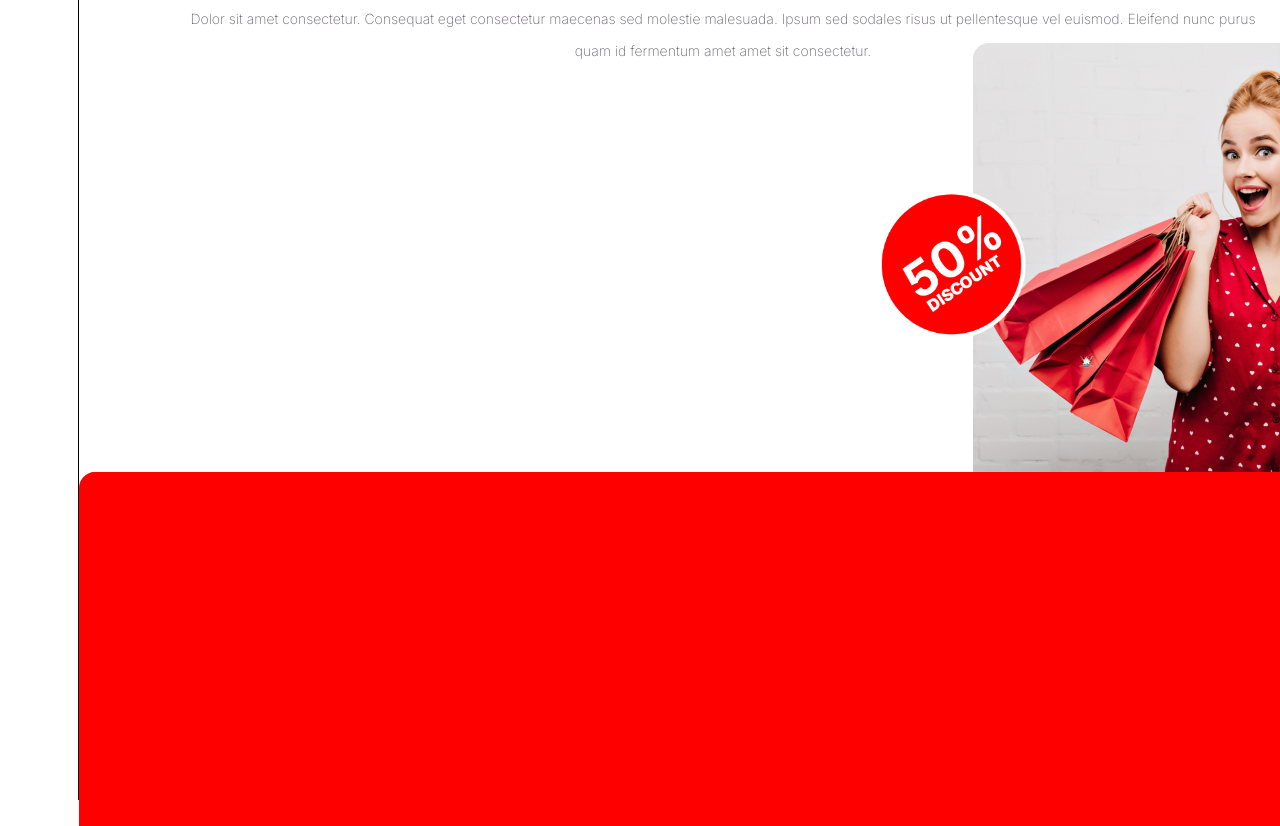
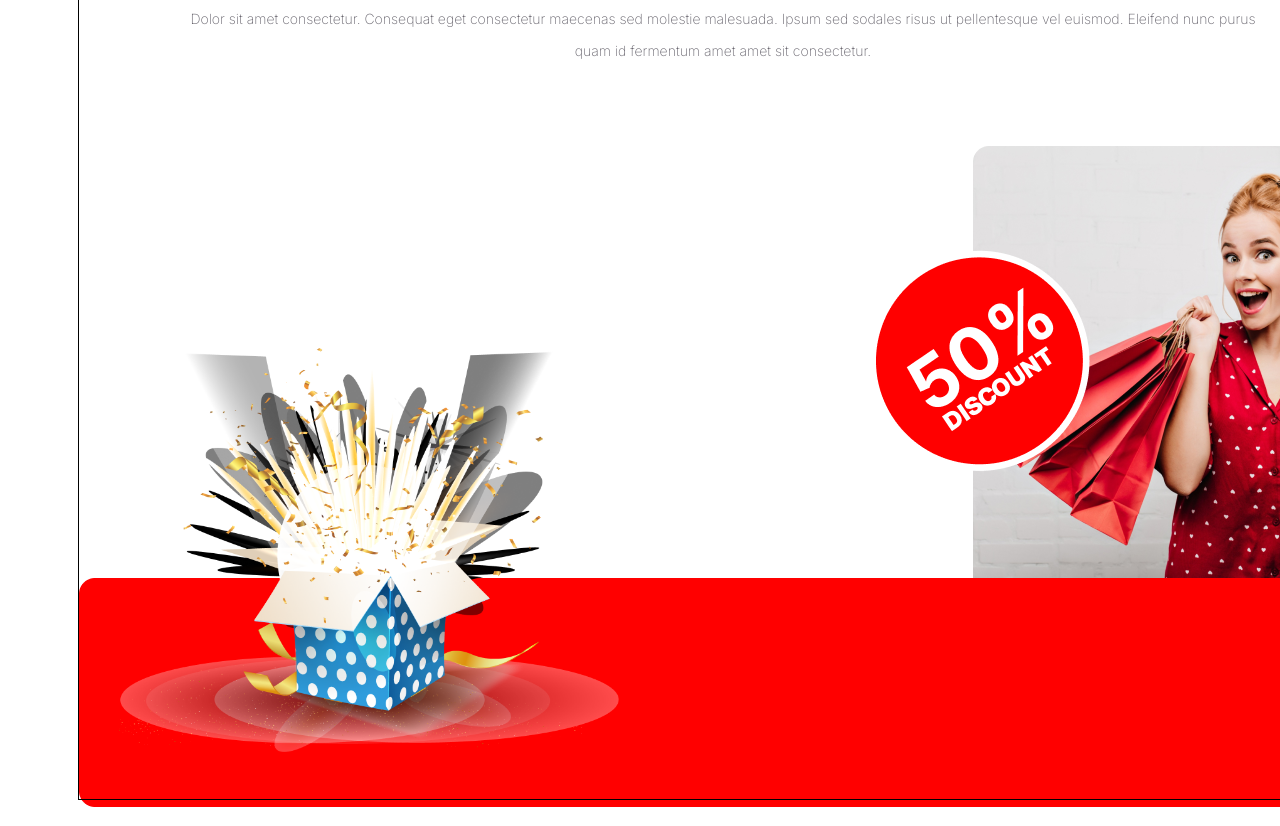
Before and after one commit to mr9asif/batch9-Assignment-1, a plain HTML site: page index.html in a window 1280 px wide. Shown: the part 3394-4220 px from the top of the page. Drawn offline with Linux system fonts and the light colour scheme.

Commit message:
added new

```diff
--- a/index.html
+++ b/index.html
@@ -77,7 +77,7 @@
                     <img src="./Resources/Group 44.png" alt="" class="img-4-six">
                     <img src="./Resources/Rectangle 2.png" alt="" class="img-2-six">
                 </section>
-                 <img src="./Resources/Group 75.png" alt="" class="img-6-six">
+                 <!-- <img src="./Resources/Group 75.png" alt="" class="img-6-six">  -->
                 </div>
                <div class="seven-div">
                 <section class="sec-7-1">
--- a/style/style.css
+++ b/style/style.css
@@ -309,11 +309,11 @@ background: linear-gradient(180deg, #070211 0%);
     line-height: 32px; /* 160% */
     margin-left: 110px;
 }
-.img-2-six{
+/* .img-2-six{
     width: 1320px;
     height: 429px;
     /* flex-shrink: 0; */
-    border-radius: 16px 0px 16px 16px;
+    /* border-radius: 16px 0px 16px 16px;
     background: #F00;
     align-items: baseline;
     margin-top: 100px;
@@ -322,31 +322,56 @@ background: linear-gradient(180deg, #070211 0%);
     width: 400px;
     height: 400px;
     z-index: 7;
-    position: inherit;
+    position: inherit; */
 
-}
-.img-1-six{
+/* }
+/* .img-1-six{
      width: 15px;
     height: 12px;
      flex-shrink: 0;  */
-     margin-top: 160px;
+     /* margin-top: 160px;
     position: relative;
     margin-left: 1000px;
-}
-.img-3-six{
+} */
+/* .img-3-six{
  position: absolute;
  margin-left: -125px;
  margin-top: -38px;
  z-index: -1;
 
-}
-.img-4-six{
+}  */
+ /* .img-4-six{
     width: 206.841px;
     height: 206.841px;
     flex-shrink: 0;
     margin-left: -250px;
     margin-top: 80px;
     z-index: 5;
+} */
+
+/* try//////////////////// */
+
+.img-2-six{
+    position: relative;
+    top:60px;
+    z-index: -5;
+}
+.img-1-six{
+    width: 500px;
+    position: relative;
+    top:250px;
+    left:40px;
+    color:#FFB800
+}
+.img-3-six{
+ position: relative;
+ top:65px;
+ left: 390px;
+ z-index: -7;
+}
+.img-4-six{
+    position: relative;
+    left: -190px;
 }
 .seven-div{
 
```
